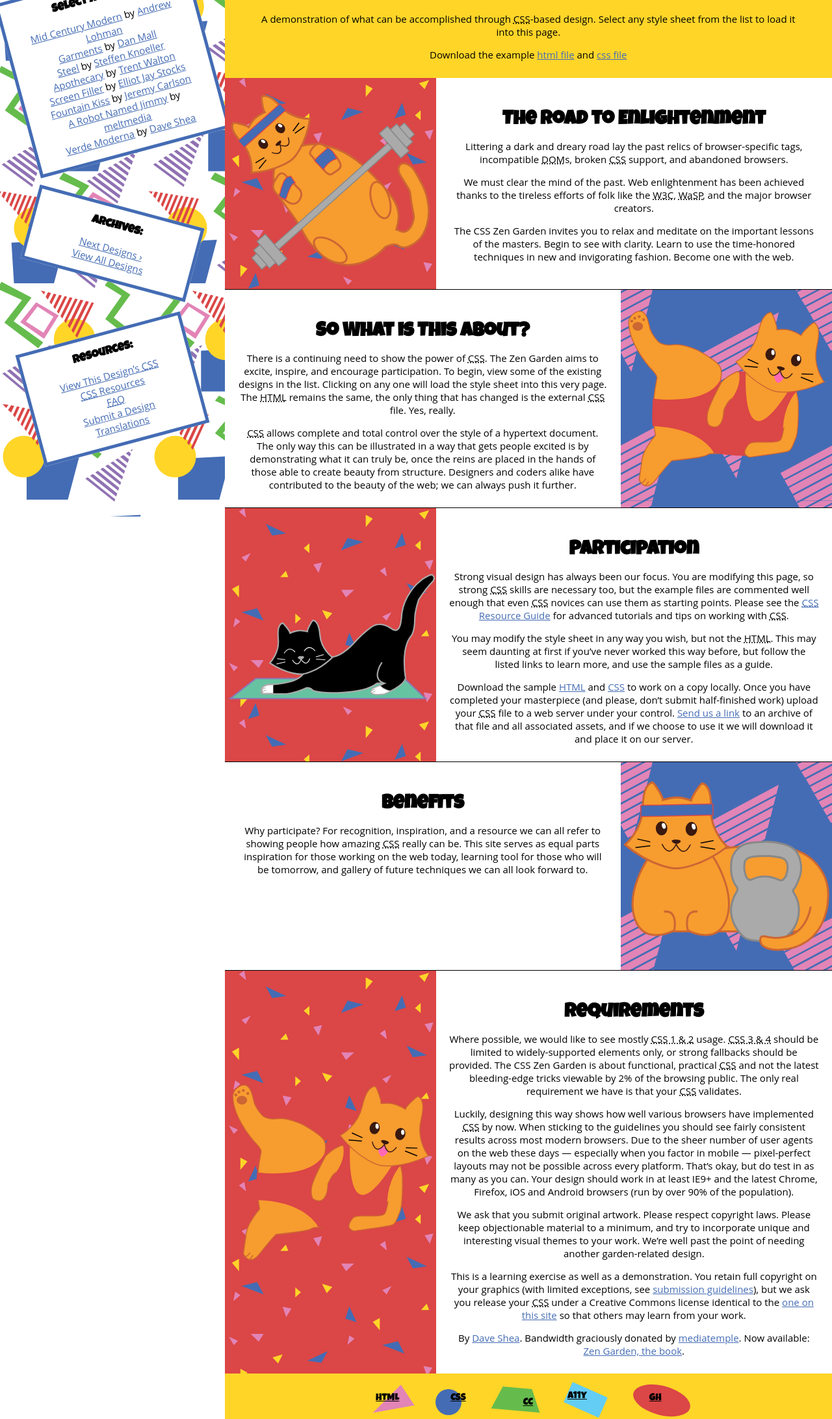
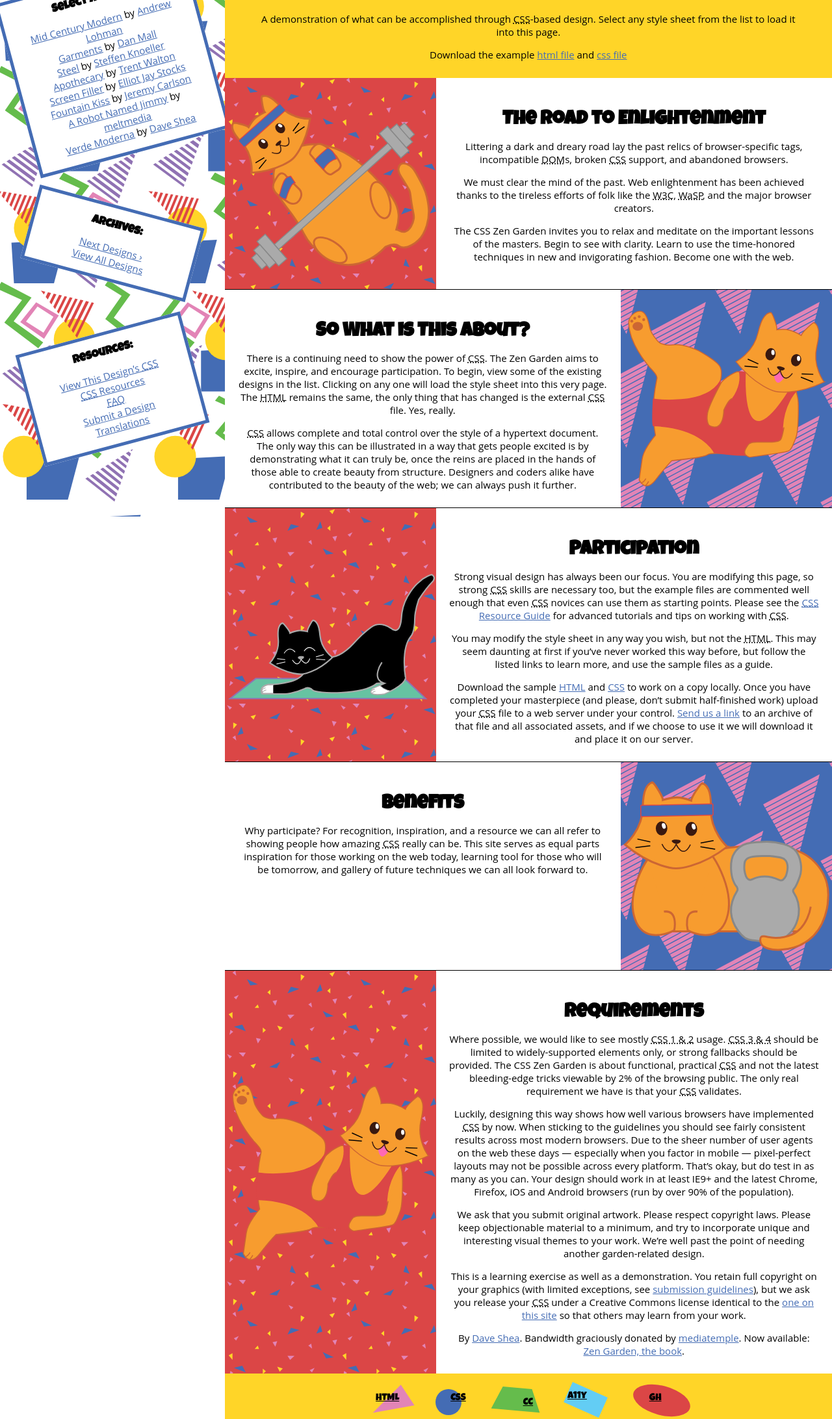
Before and after one commit to thompson-ele/zen-garden, a PHP site: page / in a window 1280 px wide. Shown: the part 75-2259 px from the top of the page at 65% size. Run offline with PHP 8.4, Linux system fonts and the light colour scheme.

Commit message:
smaller patterns

```diff
--- a/scss/partials/_images.scss
+++ b/scss/partials/_images.scss
@@ -19,7 +19,7 @@
 @media (min-width:880px){
     #zen-preamble h3 {
         &:before {
-            @include patterns($pattern1, $image-width-lg, $image-height-lg, $pattern-width-lg, $pattern-margin-lg);
+            @include patterns($pattern1, $pattern-size, $pattern-width-lg, $pattern-margin-lg);
             position: absolute;
             top: 0;
             bottom: 0;
@@ -32,7 +32,7 @@
 
     #zen-explanation h3 {
         &:after{
-            @include patterns($pattern2, $image-width-lg, $image-height-lg, $pattern-width-lg, $pattern-margin-lg);
+            @include patterns($pattern2, $pattern-size, $pattern-width-lg, $pattern-margin-lg);
             position: absolute;
             top: 0;
             bottom: 0;
@@ -46,7 +46,7 @@
 
     #zen-participation h3 {
         &:before{
-            @include patterns($pattern1, $image-width-lg, $image-height-lg, $pattern-width-lg, $pattern-margin-lg);
+            @include patterns($pattern1, $pattern-size, $pattern-width-lg, $pattern-margin-lg);
             position: absolute;
             top: 0;
             bottom: 0;
@@ -60,7 +60,7 @@
 
     #zen-benefits h3 {
        &:after {
-            @include patterns($pattern2, $image-width-lg, $image-height-lg, $pattern-width-lg, $pattern-margin-lg);
+            @include patterns($pattern2, $pattern-size, $pattern-width-lg, $pattern-margin-lg);
             position: absolute;
             top: 0;
             bottom: 0;
@@ -75,7 +75,7 @@
 
     #zen-requirements h3 {
         &:before {
-            @include patterns($pattern1, $image-width-lg, $image-height-lg, $pattern-width-lg, $pattern-margin-lg);
+            @include patterns($pattern1, $pattern-size, $pattern-width-lg, $pattern-margin-lg);
             position: absolute;
             top: 0;
             bottom: 0;
@@ -91,10 +91,10 @@
 .preamble {
     position:relative;
     &:before {
-        @include patterns($pattern1, $image-width, $image-height, $pattern-width, $pattern-margin);
+        @include patterns($pattern1, $pattern-size, $pattern-width, $pattern-margin);
         height: $image-height;
         @media(max-width:600px){
-            @include patterns($pattern1, $image-width-sm, $image-height-sm, $pattern-width, $pattern-margin);
+            @include patterns($pattern1, $pattern-size, $pattern-width, $pattern-margin);
             height: $image-height-sm;
         }
     }
@@ -110,10 +110,10 @@
 .explanation{
     position:relative;
     &:before {
-        @include patterns($pattern2, $image-width, $image-height, $pattern-width, $pattern-margin);
+        @include patterns($pattern2, $pattern-size, $pattern-width, $pattern-margin);
         height: $image-height;
         @media(max-width:600px){
-            @include patterns($pattern2, $image-width-sm, $image-height-sm, $pattern-width, $pattern-margin);
+            @include patterns($pattern2, $pattern-size, $pattern-width, $pattern-margin);
             height: $image-height-sm;
         }
     }
@@ -131,10 +131,10 @@
 .participation {
     position:relative;
     &:before {
-        @include patterns($pattern1, $image-width, $image-height, $pattern-width, $pattern-margin);
+        @include patterns($pattern1, $pattern-size, $pattern-width, $pattern-margin);
         height: $image-height;
         @media(max-width:600px){
-            @include patterns($pattern1, $image-width-sm, $image-height-sm, $pattern-width, $pattern-margin);
+            @include patterns($pattern1, $pattern-size, $pattern-width, $pattern-margin);
             height: $image-height-sm;
         }
     }
@@ -152,10 +152,10 @@
 .benefits {
     position:relative;
     &:before {
-        @include patterns($pattern2, $image-width, $image-height, $pattern-width, $pattern-margin);
+        @include patterns($pattern2, $pattern-size, $pattern-width, $pattern-margin);
         height: $image-height;
         @media(max-width:600px){
-            @include patterns($pattern2, $image-width-sm, $image-height-sm, $pattern-width, $pattern-margin);
+            @include patterns($pattern2, $pattern-size, $pattern-width, $pattern-margin);
             height: $image-height-sm;
         }
     }
@@ -171,10 +171,10 @@
 .requirements {
     position:relative;
     &:before {
-        @include patterns($pattern1, $image-width, $image-height, $pattern-width, $pattern-margin);
+        @include patterns($pattern1, $pattern-size, $pattern-width, $pattern-margin);
         height: $image-height;
         @media(max-width:600px){
-            @include patterns($pattern1, $image-width-sm, $image-height-sm, $pattern-width, $pattern-margin);
+            @include patterns($pattern1, $pattern-size, $pattern-width, $pattern-margin);
             height: $image-height-sm;
         }
     }
--- a/scss/partials/_mixins.scss
+++ b/scss/partials/_mixins.scss
@@ -9,9 +9,9 @@
 }*/
 
 // DEFINES IMG URL, PATTERN BACKGROUND URL, AND WIDTH AND HEIGHT OF IMAGE
-@mixin patterns($patternURL, $width, $height, $patternWidth, $pattern-margin){
+@mixin patterns($patternURL, $patternSize, $patternWidth, $pattern-margin){
     background-image: url($patternURL);
-    background-size: $width $height;
+    background-size: $patternSize $patternSize;
     background-repeat: repeat;
     display: inline-block;
     width: $patternWidth;
--- a/scss/partials/_variables.scss
+++ b/scss/partials/_variables.scss
@@ -21,6 +21,7 @@
 $image-height-sm: 	175px;
 $pattern-width: 108%;
 $pattern-width-lg: 325px;
+$pattern-size: $image-width-sm;
 $pattern-margin: -20px;
 $pattern-margin-lg: 0px;
 //$imageW2: 		210px;
--- a/style.css
+++ b/style.css
@@ -27,7 +27,7 @@
 @media (min-width: 880px) {
   #zen-preamble h3:before {
     background-image: url("img/pattern1.svg");
-    background-size: 325px 325px;
+    background-size: 175px 175px;
     background-repeat: repeat;
     display: inline-block;
     width: 325px;
@@ -50,7 +50,7 @@
 
   #zen-explanation h3:after {
     background-image: url("img/pattern2.svg");
-    background-size: 325px 325px;
+    background-size: 175px 175px;
     background-repeat: repeat;
     display: inline-block;
     width: 325px;
@@ -74,7 +74,7 @@
 
   #zen-participation h3:before {
     background-image: url("img/pattern1.svg");
-    background-size: 325px 325px;
+    background-size: 175px 175px;
     background-repeat: repeat;
     display: inline-block;
     width: 325px;
@@ -97,7 +97,7 @@
 
   #zen-benefits h3:after {
     background-image: url("img/pattern2.svg");
-    background-size: 325px 325px;
+    background-size: 175px 175px;
     background-repeat: repeat;
     display: inline-block;
     width: 325px;
@@ -121,7 +121,7 @@
 
   #zen-requirements h3:before {
     background-image: url("img/pattern1.svg");
-    background-size: 325px 325px;
+    background-size: 175px 175px;
     background-repeat: repeat;
     display: inline-block;
     width: 325px;
@@ -146,7 +146,7 @@
   position: relative; }
   .preamble:before {
     background-image: url("img/pattern1.svg");
-    background-size: 300px 300px;
+    background-size: 175px 175px;
     background-repeat: repeat;
     display: inline-block;
     width: 108%;
@@ -190,7 +190,7 @@
   position: relative; }
   .explanation:before {
     background-image: url("img/pattern2.svg");
-    background-size: 300px 300px;
+    background-size: 175px 175px;
     background-repeat: repeat;
     display: inline-block;
     width: 108%;
@@ -236,7 +236,7 @@
   position: relative; }
   .participation:before {
     background-image: url("img/pattern1.svg");
-    background-size: 300px 300px;
+    background-size: 175px 175px;
     background-repeat: repeat;
     display: inline-block;
     width: 108%;
@@ -282,7 +282,7 @@
   position: relative; }
   .benefits:before {
     background-image: url("img/pattern2.svg");
-    background-size: 300px 300px;
+    background-size: 175px 175px;
     background-repeat: repeat;
     display: inline-block;
     width: 108%;
@@ -326,7 +326,7 @@
   position: relative; }
   .requirements:before {
     background-image: url("img/pattern1.svg");
-    background-size: 300px 300px;
+    background-size: 175px 175px;
     background-repeat: repeat;
     display: inline-block;
     width: 108%;
```
